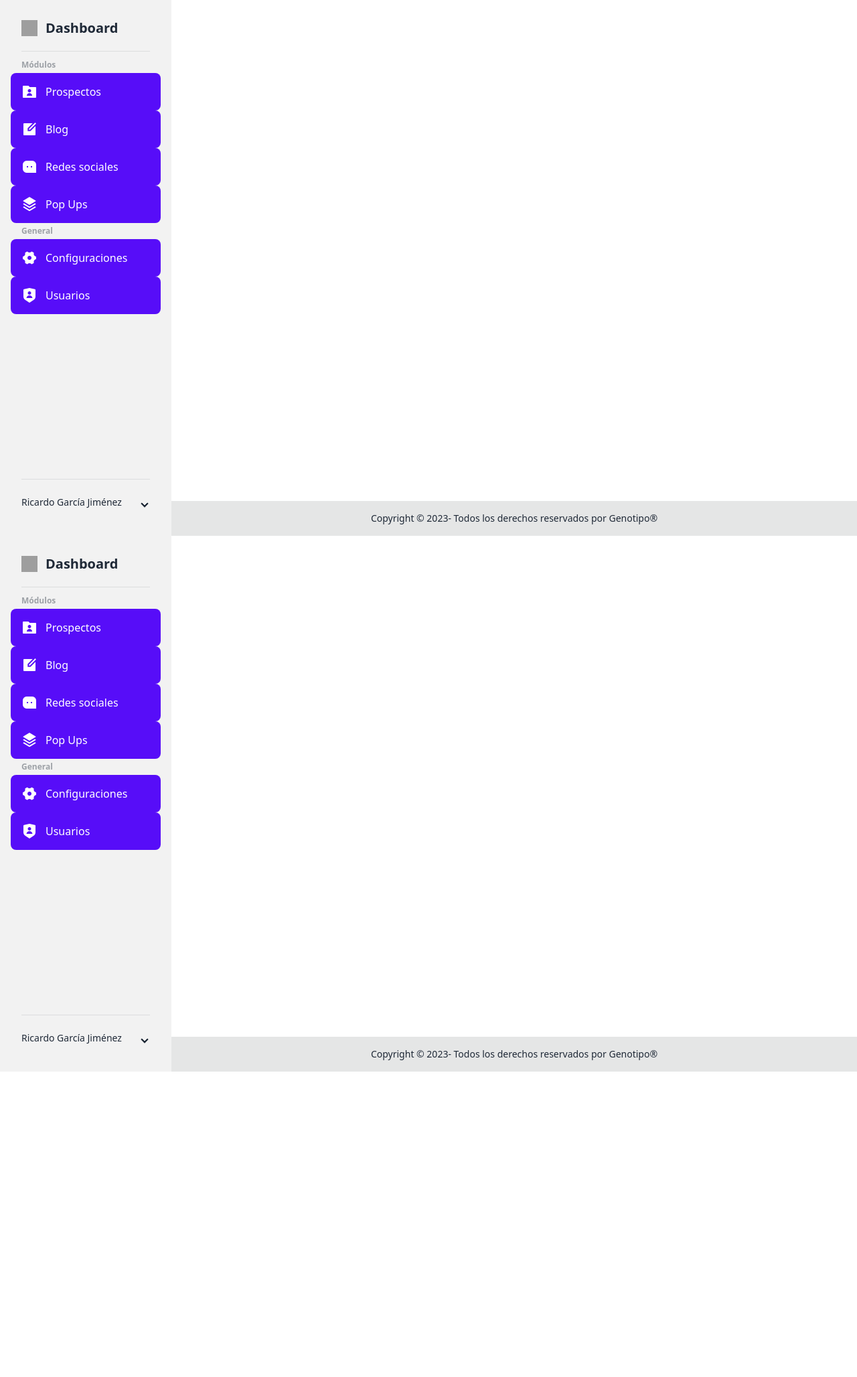
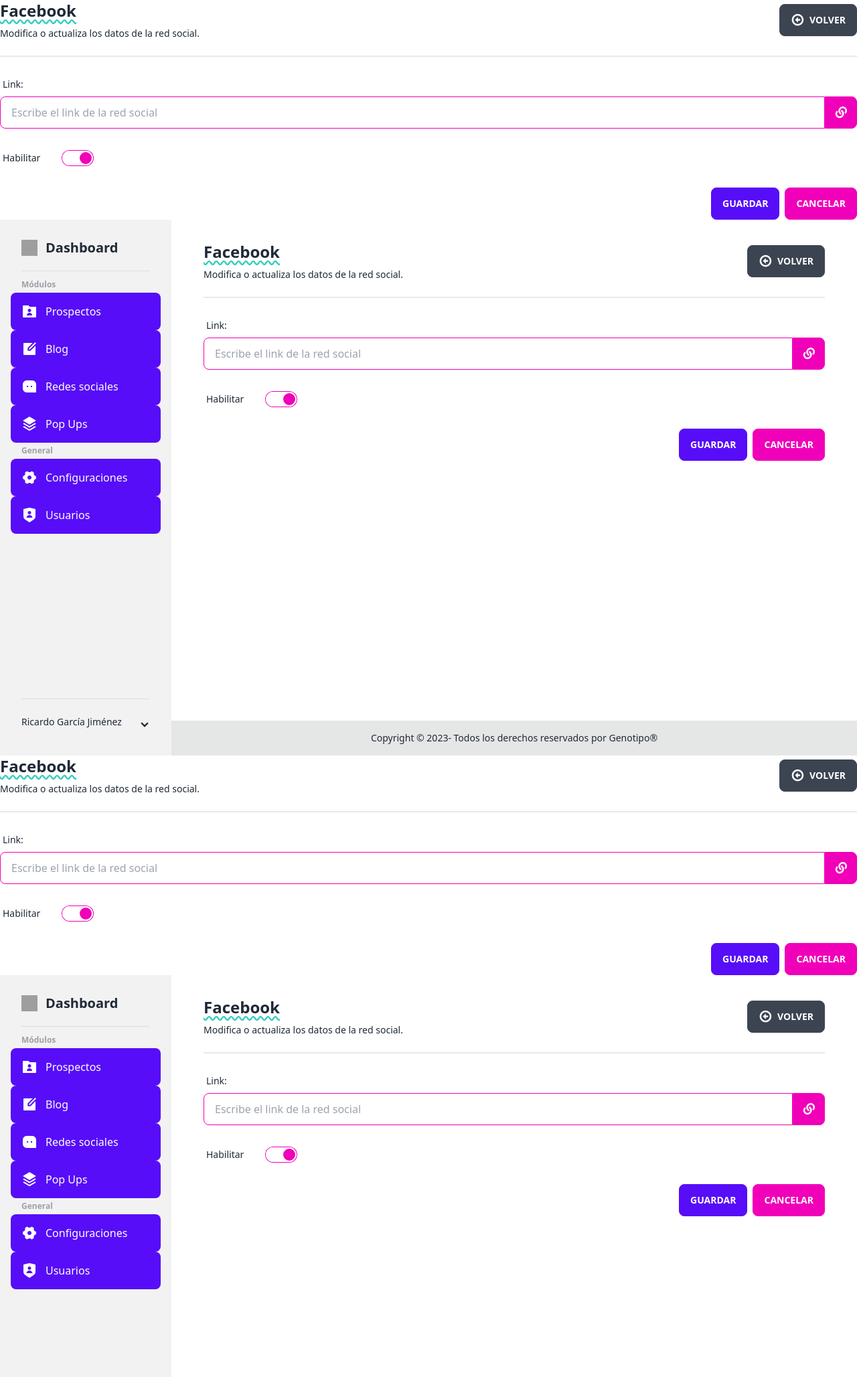
Before and after one commit to ricardogj08/dulceriasdenny.com, a CodeIgniter 4 app: template app/Views/backend/modules/social-networks/update.php in a window 1280 px wide. Shown: the top 2056 px of the page at 67% size. Before the commit the page ends 1600 px from the top, so only its background shows below. Run offline with PHP 8.4 and a stand-in for CodeIgniter, Linux system fonts and the light colour scheme; the template is opened without the code that fills it, so the values that code supplies are empty; some libraries are stand-ins or nearby versions; grey boxes are pictures that could not be loaded.

Commit message:
feat: Agrega maquetación desktop y móvil de la página de modificación de las redes sociales en el backend

```diff
--- a/app/Config/Routes.php
+++ b/app/Config/Routes.php
@@ -137,6 +137,7 @@ $routes->group('backend', static function ($routes) {
         $routes->group('redes-sociales', static function ($routes) {
             $routes->get('', 'Backend\Modules\SocialNetworks::index', ['as' => 'backend.modules.social-networks.index']);
             $routes->get('modificar/(:num)', 'Backend\Modules\SocialNetworks::update/$1', ['as' => 'backend.modules.social-networks.update']);
+            $routes->post('modificar/(:num)', 'Backend\Modules\SocialNetworks::update/$1', ['as' => 'backend.modules.social-networks.update']);
         });
 
         // Definición de rutas del módulo de Pop-Ups.
--- a/app/Controllers/Backend/Modules/SocialNetworks.php
+++ b/app/Controllers/Backend/Modules/SocialNetworks.php
@@ -22,5 +22,6 @@ class SocialNetworks extends BaseController
      */
     public function update($id = null)
     {
+        return view('backend/modules/social-networks/update');
     }
 }
--- a/app/Views/backend/modules/social-networks/update.php
+++ b/app/Views/backend/modules/social-networks/update.php
@@ -2,13 +2,111 @@
 
 <?= $this->section('head') ?>
     <title>
+        Modificar | Facebook
     </title>
 
     <meta
         name="description"
-        content=""
+        content="Modifica o actualiza los datos de la red social."
     >
 <?= $this->endSection() ?>
 
 <?= $this->section('content') ?>
+    <div class="flex flex-col lg:flex-row lg:items-center justify-between gap-4">
+        <div>
+            <h1 class="text-2xl font-bold underline decoration-wavy decoration-accent underline-offset-4 mb-2">
+                Facebook
+            </h1>
+            <h2 class="text-sm">
+                Modifica o actualiza los datos de la red social.
+            </h2>
+        </div>
+
+        <!-- Botón de retroceso -->
+        <label for="modal-confirm" class="btn gap-2">
+            <i class="ri-arrow-left-circle-line text-xl"></i>
+            Volver
+        </label>
+    </div>
+
+    <div class="divider"></div>
+
+    <!-- Formulario de modificación de la red social -->
+    <?= form_open(url_to('backend.modules.social-networks.update', 1)) ?>
+        <div class="flex flex-col gap-y-2">
+            <div class="form-control w-full">
+                <!-- Campo del link -->
+                <label for="link" class="label">
+                    <span class="label-text">
+                        Link:
+                    </span>
+                </label>
+                <div class="input-group">
+                    <input
+                        type="url"
+                        name="link"
+                        id="link"
+                        placeholder="Escribe el link de la red social"
+                        class="input input-bordered input-secondary w-full"
+                    >
+                    <button type="button" aria-label="Campo del link de la red social" class="btn btn-secondary btn-square">
+                        <i class="ri-links-fill text-xl"></i>
+                    </button>
+                </div>
+                <label class="label">
+                    <span class="label-text-alt text-error">
+                        <?= validation_show_error('link') ?>
+                    </span>
+                </label>
+            </div>
+            <!-- Fin del campo del link -->
+
+            <!-- Campo de activación -->
+            <div class="form-control">
+                <label class="cursor-pointer label w-36">
+                    <span class="label-text">
+                        Habilitar
+                    </span>
+                    <input
+                        type="checkbox"
+                        name="active"
+                        value="active"
+                        class="toggle toggle-secondary"
+                        checked
+                    >
+                </label>
+                <label class="label">
+                    <span class="label-text-alt text-error">
+                        <?= validation_show_error('link') ?>
+                    </span>
+                </label>
+            </div>
+            <!-- Fin del campo de activación -->
+
+            <!-- Botones de confirmación -->
+            <div class="flex flex-col lg:flex-row lg:items-center justify-end gap-2">
+                <label for="modal-submit" class="btn btn-primary">
+                    Guardar
+                </label>
+
+                <label for="modal-confirm" class="btn btn-secondary">
+                    Cancelar
+                </label>
+            </div>
+        </div>
+
+        <!-- Modal de submit -->
+        <?= $this->setData([
+            'id'      => 'modal-submit',
+            'message' => '¿Deseas guardar los cambios?',
+        ])->include('backend/components/modal-submit') ?>
+    <?= form_close() ?>
+    <!-- Fin del formulario de modificación de la red social -->
+
+    <!-- Modal de confirmación -->
+    <?= $this->setData([
+        'id'        => 'modal-confirm',
+        'routeName' => 'backend.modules.social-networks.index',
+        'message'   => '¿Deseas cancelar las modificaciones de la red social?',
+    ], 'html')->include('backend/components/modal-confirm') ?>
 <?= $this->endSection() ?>
```
Also changed, not shown: public/css/backend.css.
